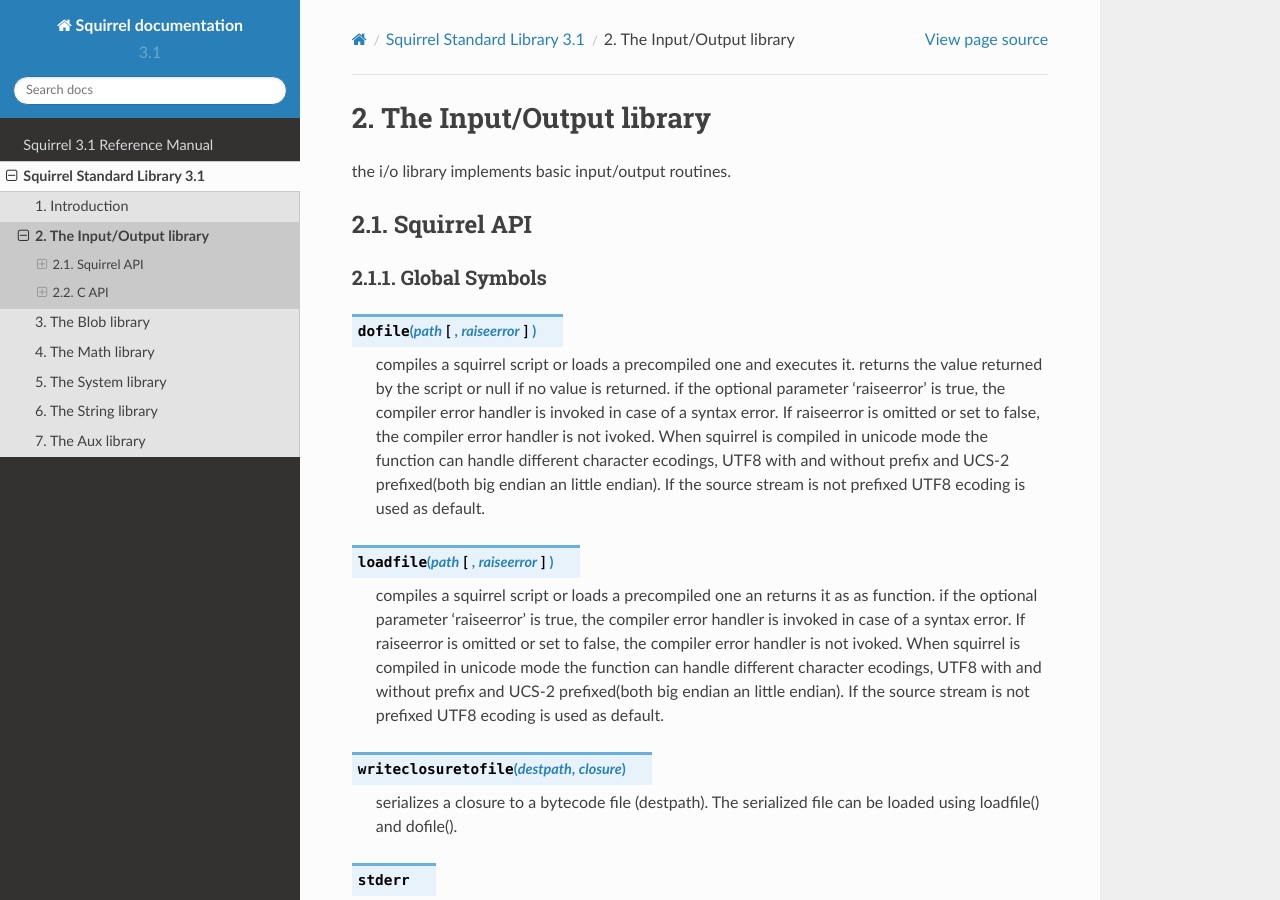
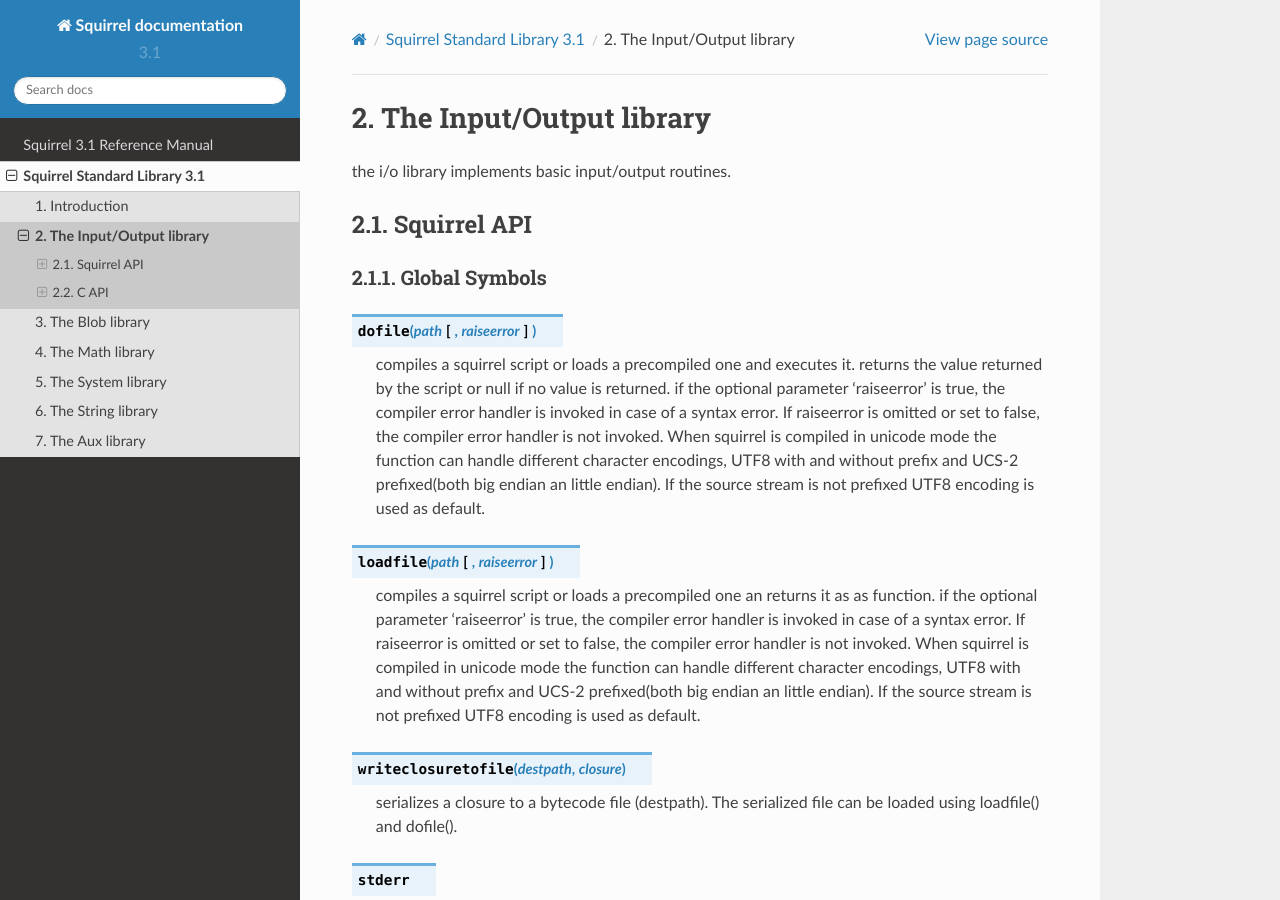
Before and after one commit to albertodemichelis/squirrel, a Sphinx documentation site: the page built from doc/source/stdlib/stdiolib.rst, in a window 1280 px wide and 900 px high. Built offline with Sphinx 7.4.7 and the Read the Docs theme 2.0.0, drawn with Linux system fonts in a browser that asks for light colours; formulas are drawn with MathJax 3; some of the changed text lies outside the part shown.

Commit message:
docs typo fix: ivoked&ecoding

```diff
--- a/doc/source/stdlib/stdiolib.rst
+++ b/doc/source/stdlib/stdiolib.rst
@@ -21,20 +21,20 @@
     returns the value returned by the script or null if no value is returned.
     if the optional parameter 'raiseerror' is true, the compiler error handler is invoked
     in case of a syntax error. If raiseerror is omitted or set to false, the compiler
-    error handler is not ivoked.
-    When squirrel is compiled in unicode mode the function can handle different character ecodings,
+    error handler is not invoked.
+    When squirrel is compiled in unicode mode the function can handle different character encodings,
     UTF8 with and without prefix and UCS-2 prefixed(both big endian an little endian).
-    If the source stream is not prefixed UTF8 ecoding is used as default.
+    If the source stream is not prefixed UTF8 encoding is used as default.
 
 .. js:function:: loadfile(path, [raiseerror])
 
     compiles a squirrel script or loads a precompiled one an returns it as as function.
     if the optional parameter 'raiseerror' is true, the compiler error handler is invoked
     in case of a syntax error. If raiseerror is omitted or set to false, the compiler
-    error handler is not ivoked.
-    When squirrel is compiled in unicode mode the function can handle different character ecodings,
+    error handler is not invoked.
+    When squirrel is compiled in unicode mode the function can handle different character encodings,
     UTF8 with and without prefix and UCS-2 prefixed(both big endian an little endian).
-    If the source stream is not prefixed UTF8 ecoding is used as default.
+    If the source stream is not prefixed UTF8 encoding is used as default.
 
 .. js:function:: writeclosuretofile(destpath, closure)
 
@@ -230,9 +230,9 @@
     :returns: an SQRESULT
 
     Compiles a squirrel script or loads a precompiled one an pushes it as closure in the stack.
-    When squirrel is compiled in unicode mode the function can handle different character ecodings,
+    When squirrel is compiled in unicode mode the function can handle different character encodings,
     UTF8 with and without prefix and UCS-2 prefixed(both big endian an little endian).
-    If the source stream is not prefixed UTF8 ecoding is used as default.
+    If the source stream is not prefixed UTF8 encoding is used as default.
 
 .. c:function:: SQRESULT sqstd_dofile(HSQUIRRELVM v, const SQChar* filename, SQBool retval, SQBool printerror)
 
@@ -245,9 +245,9 @@
 
     Compiles a squirrel script or loads a precompiled one and executes it.
     Optionally pushes the return value of the executed script in the stack.
-    When squirrel is compiled in unicode mode the function can handle different character ecodings,
+    When squirrel is compiled in unicode mode the function can handle different character encodings,
     UTF8 with and without prefix and UCS-2 prefixed(both big endian an little endian).
-    If the source stream is not prefixed UTF8 ecoding is used as default. ::
+    If the source stream is not prefixed UTF8 encoding is used as default. ::
 
         sq_pushroottable(v); //push the root table(were the globals of the script will are stored)
         sqstd_dofile(v, _SC("test.nut"), SQFalse, SQTrue);// also prints syntax errors if any
```
